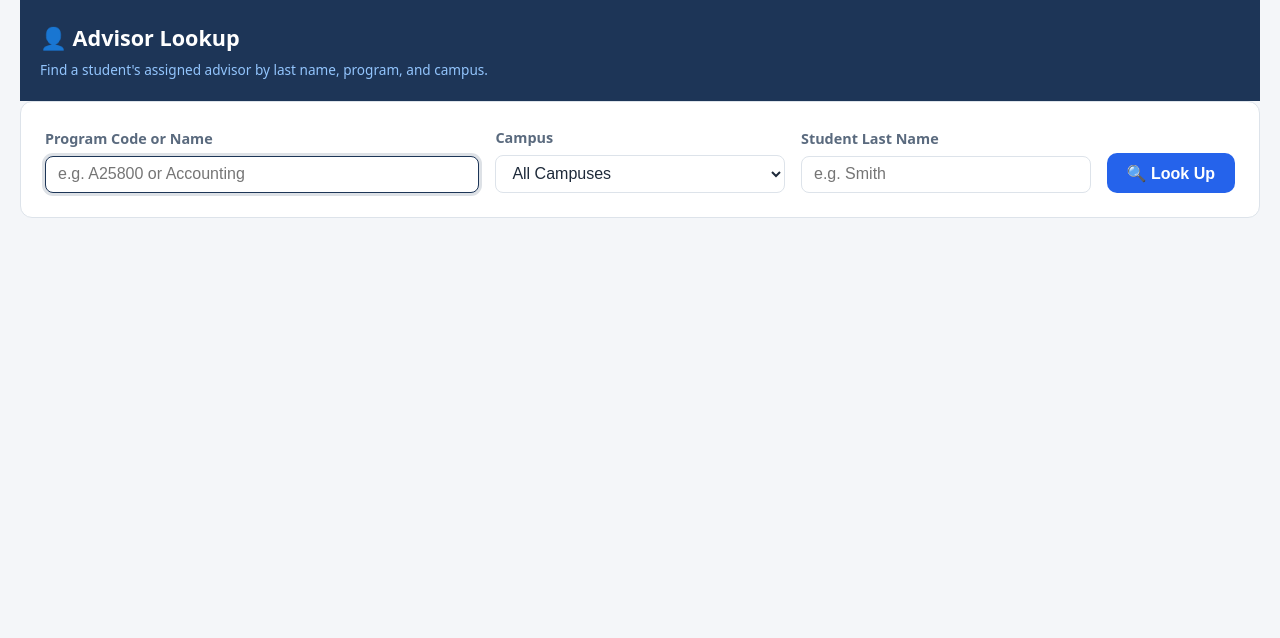
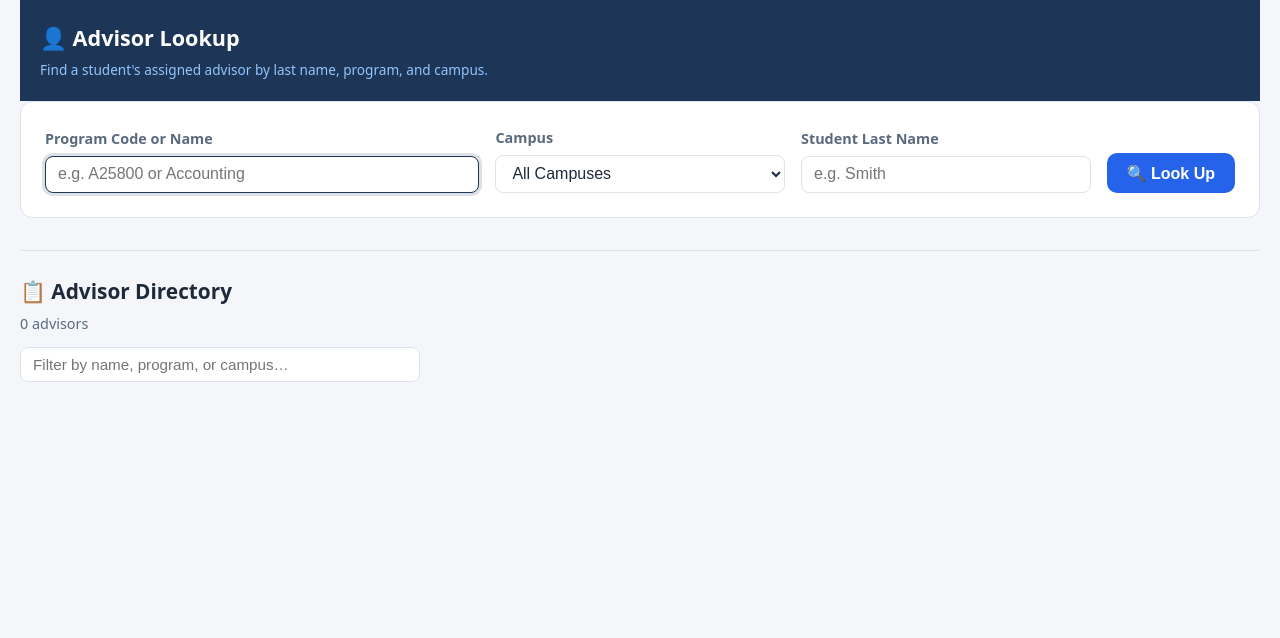
Before and after one commit to JeffreyLebowsk1/work-notes, a Flask app: page /advisor in a window 1280 px wide. Shown: the part 87-725 px from the top of the page. Run offline with Flask 3, Linux system fonts and the light colour scheme; data that the repository does not hold is empty; some libraries are stand-ins or nearby versions.

Commit message:
advisor: fix name-range parsing, enrich missing emails, add directory listing, fallback to program/LMC

```diff
--- a/tools/_advisor.py
+++ b/tools/_advisor.py
@@ -7,7 +7,9 @@ contact details.  Also loads program codes from Programs.xlsx for code/name
 matching and autocomplete.
 """
 
+import logging
 import re
+import urllib.request
 from pathlib import Path
 
 import openpyxl
@@ -88,7 +90,9 @@ def _parse_name_ranges(text: str) -> list[tuple[str, str]]:
         return [("A", "Z")]
 
     # Find all letter-range patterns: "A-B", "Gr-Gu", "A - Z"
-    ranges = re.findall(r"\b([A-Z][a-z]*)\s*[-–—]\s*([A-Z][a-z]*)\b", t)
+    # Only accept short prefixes (1-2 chars) to avoid false matches on
+    # hyphenated words like "Arts-Teacher", "Pre-Medical", "Arts-Pittsboro".
+    ranges = re.findall(r"\b([A-Z][a-z]?)\s*[-–—]\s*([A-Z][a-z]?)\b", t)
     if ranges:
         return [(s.upper(), e.upper()) for s, e in ranges]
 
@@ -425,7 +429,50 @@ def lookup_advisor(
             matches.sort(key=lambda r: r["program"].lower())
             return matches
 
+    # Ultimate fallback — ignore name ranges entirely.
+    # Priority: program match first, then LMC campus.
+    if program:
+        matches = [
+            r for r in records
+            if r["advisor_name"] and _program_matches(program, r)
+        ]
+        if matches:
+            matches.sort(key=lambda r: r["program"].lower())
+            return matches
+    # Default to LMC advisors
+    matches = [
+        r for r in records
+        if r["advisor_name"] and r.get("campus_code") == "LMC"
+    ]
+    if matches:
+        matches.sort(key=lambda r: r["program"].lower())
+        return matches
+
     return []
+
+
+# ---------------------------------------------------------------------------
+# Contact enrichment — fill gaps from cccc.edu directory
+# ---------------------------------------------------------------------------
+
+# Known emails scraped from cccc.edu for advisors missing contact info
+_DIRECTORY_EMAILS: dict[str, str] = {
+    "Billy Freeman": "bfreeman@cccc.edu",
+    "Steve Heesacker": "dhees901@cccc.edu",
+    "John Wilson": "jwils563@cccc.edu",
+    "Tiffany Needham": "tneed920@cccc.edu",
+    "Roy Allen": "rallen@cccc.edu",
+}
+
+log = logging.getLogger(__name__)
+
+
+def _enrich_records(records: list[dict]) -> None:
+    """Fill in missing email addresses from the directory fallback table."""
+    for rec in records:
+        if not rec.get("email") and rec["advisor_name"] in _DIRECTORY_EMAILS:
+            rec["email"] = _DIRECTORY_EMAILS[rec["advisor_name"]]
+            log.debug("Enriched %s → %s", rec["advisor_name"], rec["email"])
 
 
 # Cached records — loaded once per process
@@ -437,6 +484,7 @@ def get_records() -> list[dict]:
     global _CACHED_RECORDS
     if _CACHED_RECORDS is None:
         _CACHED_RECORDS = parse_advisor_spreadsheet()
+        _enrich_records(_CACHED_RECORDS)
     return _CACHED_RECORDS
 
 
@@ -519,6 +567,45 @@ def _clean_program_name(name: str) -> str:
     return name
 
 
+def get_advisor_directory() -> list[dict]:
+    """Return a deduplicated, alphabetical list of unique advisors.
+
+    Each entry: {name, email, office, campuses, programs}.
+    """
+    records = get_records()
+    advisors: dict[str, dict] = {}
+    for rec in records:
+        name = rec["advisor_name"]
+        if not name:
+            continue
+        if name not in advisors:
+            advisors[name] = {
+                "name": name,
+                "advisor_id": rec.get("advisor_id", ""),
+                "email": rec.get("email", ""),
+                "office": rec.get("office", ""),
+                "campuses": set(),
+                "programs": set(),
+            }
+        entry = advisors[name]
+        # Keep the best data (prefer non-empty)
+        if not entry["email"] and rec.get("email"):
+            entry["email"] = rec["email"]
+        if not entry["office"] and rec.get("office"):
+            entry["office"] = rec["office"]
+        if rec.get("campus"):
+            entry["campuses"].add(rec["campus"])
+        if rec.get("program"):
+            entry["programs"].add(rec["program"])
+    # Convert sets to sorted lists for JSON serialization
+    result = []
+    for adv in sorted(advisors.values(), key=lambda a: a["name"].lower()):
+        adv["campuses"] = sorted(adv["campuses"])
+        adv["programs"] = sorted(adv["programs"])
+        result.append(adv)
+    return result
+
+
 _CACHED_PROGRAMS: list[dict] | None = None
 
 
--- a/tools/app.py
+++ b/tools/app.py
@@ -939,11 +939,12 @@ def contacts_page():
 
 @app.route("/advisor")
 def advisor_page():
-    """Render the advisor lookup page."""
+    """Render the advisor lookup page with full directory listing."""
     return render_template(
         "advisor.html",
         sections=SECTIONS,
         campus_codes=_advisor.CAMPUS_CODES,
+        directory=_advisor.get_advisor_directory(),
     )
 
 
--- a/tools/templates/advisor.html
+++ b/tools/templates/advisor.html
@@ -38,6 +38,30 @@
     </div>
 
     <div id="advisor-results" class="advisor-results" style="display:none;"></div>
+
+    <!-- Advisor directory -->
+    <div class="advisor-directory">
+        <div class="advisor-directory-header">
+            <h2>📋 Advisor Directory</h2>
+            <p>{{ directory | length }} advisors</p>
+            <input type="text" id="dir-filter" class="advisor-dir-filter" placeholder="Filter by name, program, or campus…">
+        </div>
+        <div class="advisor-dir-list" id="dir-list">
+            {% for adv in directory %}
+            <div class="advisor-dir-card" data-search="{{ adv.name | lower }} {{ adv.programs | join(' ') | lower }} {{ adv.campuses | join(' ') | lower }} {{ adv.email | lower }}">
+                <div class="advisor-dir-name">{{ adv.name }}</div>
+                <div class="advisor-dir-meta">
+                    {% if adv.email %}<a href="mailto:{{ adv.email }}">{{ adv.email }}</a>{% endif %}
+                    {% if adv.office %}<span>📍 {{ adv.office }}</span>{% endif %}
+                </div>
+                <div class="advisor-dir-details">
+                    {% if adv.campuses %}<span class="advisor-dir-tag">{{ adv.campuses | join(', ') }}</span>{% endif %}
+                    {% if adv.programs %}<span class="advisor-dir-programs">{{ adv.programs | join(' · ') }}</span>{% endif %}
+                </div>
+            </div>
+            {% endfor %}
+        </div>
+    </div>
 </div>
 
 <!-- Advisor detail modal -->
@@ -249,6 +273,91 @@
     .advisor-modal { padding: 1.5rem; }
     .advisor-qr-row { flex-direction: column; align-items: center; }
 }
+
+/* ----- Advisor directory ----- */
+.advisor-directory {
+    margin-top: 2rem;
+    border-top: 1px solid var(--border, #dee2e6);
+    padding-top: 1.5rem;
+}
+.advisor-directory-header {
+    margin-bottom: 1rem;
+}
+.advisor-directory-header h2 {
+    margin: 0 0 .25rem;
+    font-size: 1.3rem;
+}
+.advisor-directory-header p {
+    color: var(--text-muted, #6c757d);
+    font-size: .9rem;
+    margin: 0 0 .75rem;
+}
+.advisor-dir-filter {
+    width: 100%;
+    max-width: 400px;
+    padding: .5rem .75rem;
+    border: 1px solid var(--border, #dee2e6);
+    border-radius: 8px;
+    font-size: .95rem;
+    background: var(--surface, #fff);
+    color: var(--text, #212529);
+}
+.advisor-dir-filter:focus {
+    outline: none;
+    border-color: #1d3557;
+    box-shadow: 0 0 0 3px rgba(29,53,87,.15);
+}
+.advisor-dir-list {
+    display: grid;
+    grid-template-columns: repeat(auto-fill, minmax(320px, 1fr));
+    gap: .75rem;
+}
+.advisor-dir-card {
+    background: var(--surface, #f8f9fa);
+    border: 1px solid var(--border, #dee2e6);
+    border-radius: 10px;
+    padding: .85rem 1rem;
+    transition: border-color .15s;
+}
+.advisor-dir-card:hover {
+    border-color: #1d3557;
+}
+.advisor-dir-name {
+    font-weight: 700;
+    font-size: 1.05rem;
+    margin-bottom: .3rem;
+}
+.advisor-dir-meta {
+    font-size: .88rem;
+    display: flex;
+    flex-wrap: wrap;
+    gap: .5rem .75rem;
+    margin-bottom: .35rem;
+}
+.advisor-dir-meta a {
+    color: #457b9d;
+    text-decoration: none;
+}
+.advisor-dir-meta a:hover { text-decoration: underline; }
+.advisor-dir-meta span { color: var(--text-muted, #6c757d); }
+.advisor-dir-details {
+    font-size: .82rem;
+    color: var(--text-muted, #6c757d);
+    display: flex;
+    flex-wrap: wrap;
+    gap: .35rem .5rem;
+    align-items: baseline;
+}
+.advisor-dir-tag {
+    background: rgba(29,53,87,.08);
+    padding: .15rem .5rem;
+    border-radius: 4px;
+    font-weight: 600;
+    white-space: nowrap;
+}
+.advisor-dir-programs {
+    line-height: 1.4;
+}
 </style>
 {% endblock %}
 
@@ -385,6 +494,18 @@
             document.getElementById('last-name').focus();
         }
     });
+
+    /* ---- Directory filter ---- */
+    const dirFilter = document.getElementById('dir-filter');
+    const dirCards = document.querySelectorAll('.advisor-dir-card');
+    if (dirFilter) {
+        dirFilter.addEventListener('input', function() {
+            const q = this.value.trim().toLowerCase();
+            dirCards.forEach(function(card) {
+                card.style.display = (!q || card.dataset.search.includes(q)) ? '' : 'none';
+            });
+        });
+    }
 })();
 </script>
 {% endblock %}
```
